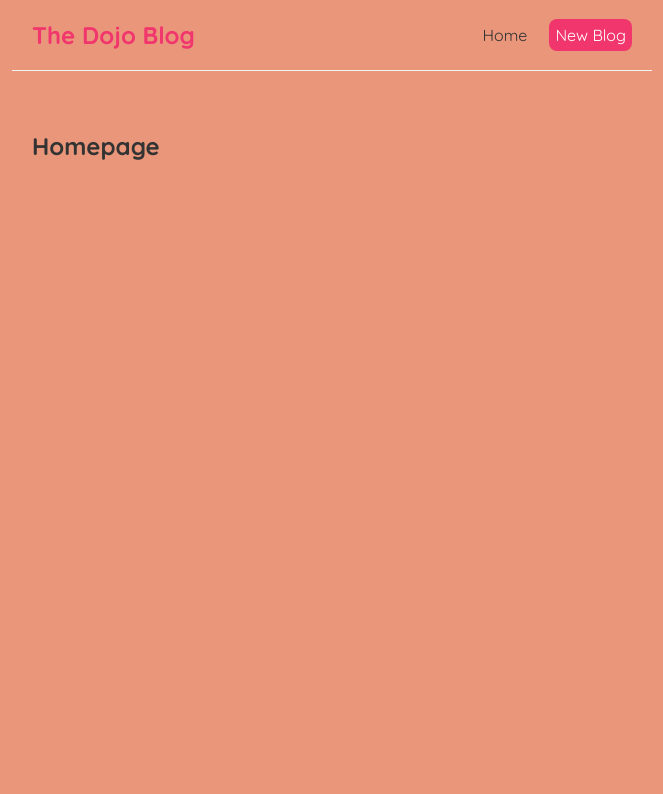
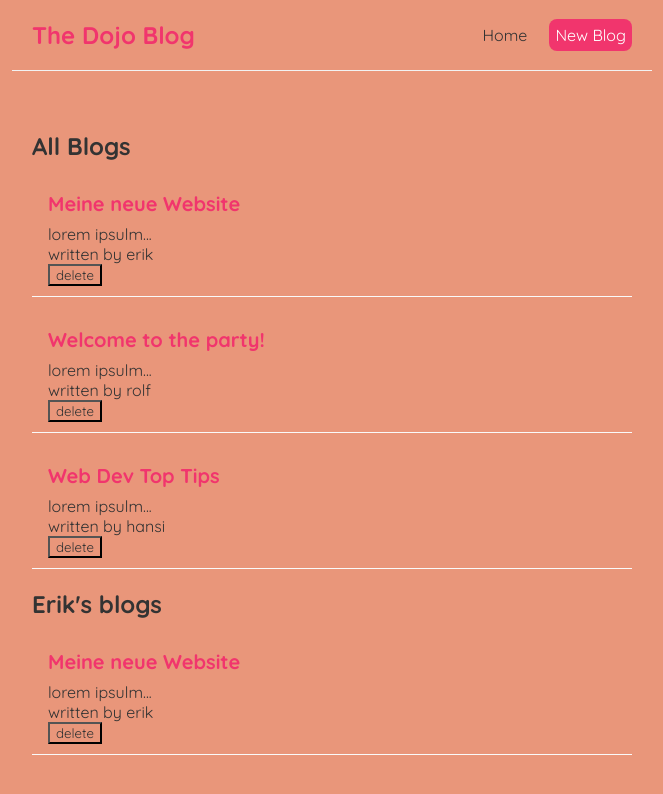
Before and after one commit to pytherik/learn-react, a React (Create React App) app in the folder dojo-blog/: page / in a window 1280 px wide. Shown: the top 794 px of the page, without its empty margins (308-971 px from the left). Built offline with nearby package versions, Linux system fonts and the light colour scheme.

Commit message:
handleDelete not working

```diff
--- /dev/null
+++ b/dojo-blog/src/BlogList.js
@@ -0,0 +1,18 @@
+const BlogList = ({ blogs, title, handleDelete }) => {
+  // const blogs = props.blogs;
+  // const title = props.title;
+
+  return (
+    <div className="blog-list">
+      <h2>{title}</h2>
+      {blogs.map(blog => (<div className="blog-preview" key={blog.id}>
+        <h2>{blog.title}</h2>
+        <p>{blog.body}</p>
+        <p>written by {blog.author}</p>
+        <button onClick={() => handleDelete(blog.id)}>delete</button>
+      </div>))}
+    </div>
+  );
+};
+
+export default BlogList;
--- a/dojo-blog/src/Home.js
+++ b/dojo-blog/src/Home.js
@@ -1,7 +1,24 @@
+import { useState } from "react";
+import BlogList from "./BlogList";
+
 const Home = () => {
+  const [blogs, setBlogs] = useState ([
+    {title: 'Meine neue Website', body: 'lorem ipsulm...', author: 'erik', id: 1},
+    {title: 'Welcome to the party!', body: 'lorem ipsulm...', author: 'rolf', id: 2},
+    {title: 'Web Dev Top Tips', body: 'lorem ipsulm...', author: 'hansi', id: 3}
+  ]);
+
+  const handleDelete = (id) => {
+    const newBlogs = blogs.filter(blog => blog.id !== id);
+    setBlogs(newBlogs);
+  }
+
   return (
     <div className="home">
-      <h2>Homepage</h2>
+      <BlogList blogs={blogs} title="All Blogs" />
+      <BlogList blogs={blogs.filter(blog => blog.author === 'erik')}
+                title="Erik's blogs"
+                handleDelete={handleDelete}/>
     </div>
   );
 };
--- a/dojo-blog/src/index.css
+++ b/dojo-blog/src/index.css
@@ -34,3 +34,21 @@
   margin: 40px auto;
   padding: 20px;
 }
+
+/* blog previews / list */
+
+.blog-preview {
+  padding: 10px 16px;
+  margin: 20px 0;
+  border-bottom: 1px solid #fafafa;
+}
+
+.blog-preview:hover {
+  box-shadow: 1px 3px 5px #00000022;
+}
+
+.blog-preview h2 {
+  font-size: 20px;
+  color: #f1356d;
+  margin-bottom: 8px;
+}
```
